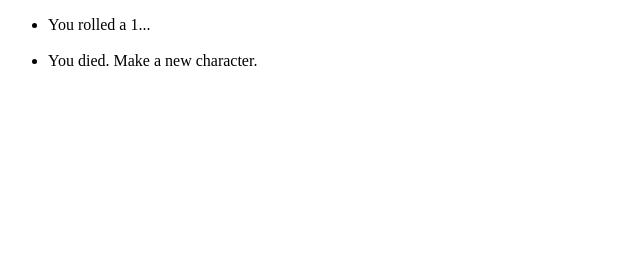
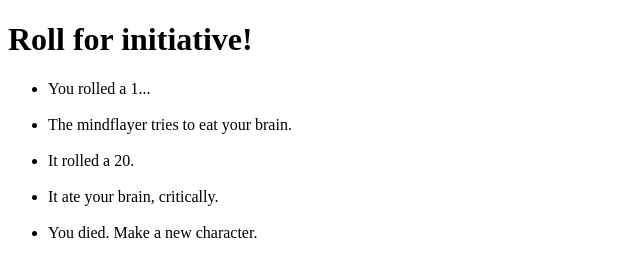
Before and after one commit to CYCBrian/first-day-repo, a plain HTML site: page index.html in a window 1280 px wide. Shown: the whole page, without its empty margins (0-640 px from the left). Drawn offline with Linux system fonts and the light colour scheme.

Commit message:
Add more text to <body>, add header.

```diff
--- a/index.html
+++ b/index.html
@@ -6,8 +6,17 @@
     <title>Roll for initiative!</title>
 </head>
 <body>
+ <h1>
+    Roll for initiative!
+ </h1>
   <ul>
     <li>You rolled a 1...</li>
+    <br>
+    <li>The mindflayer tries to eat your brain.</li>
+    <br>
+    <li>It rolled a 20.</li>
+    <br>
+    <li>It ate your brain, critically.</li>
     <br>
     <li>You died. Make a new character.</li>
   </ul>
```
